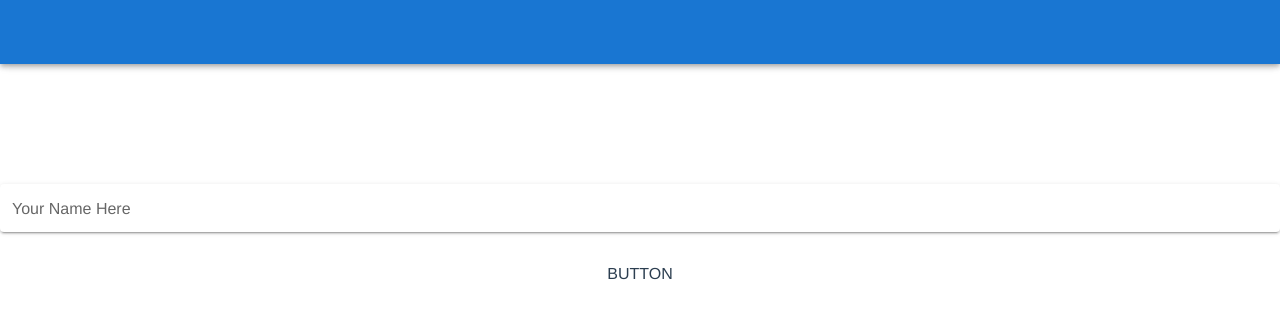
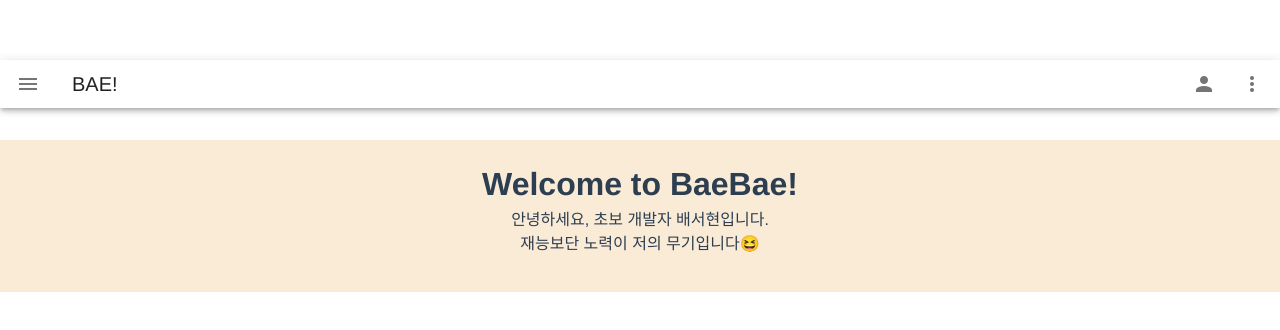
Before and after one commit to baebae02/pybo-frontend, a Vue app: page / in a window 1280 px wide. Shown: the top 330 px of the page. Built offline with nearby package versions, Linux system fonts and the light colour scheme.

Commit message:
feat: app-bar

```diff
--- a/src/App.vue
+++ b/src/App.vue
@@ -1,16 +1,25 @@
 <template>
   <v-app>
-    <v-app-bar
-      app
-      color="primary"
-      dark
-    >
-      <div class="d-flex align-center">
-      </div>
-
+    <v-app-bar absolute dense color="#FFFFFF" class="flex text-center justify-center align-center">
+      <v-app-bar-nav-icon></v-app-bar-nav-icon>
+      <v-app-bar-title>BAE!</v-app-bar-title>
       <v-spacer></v-spacer>
+      <v-btn icon>
+        <v-icon>mdi-account</v-icon>
+      </v-btn>
+      <v-menu offset-y>
+        <template v-slot:activator="{ on, attrs }">
+          <v-btn icon v-bind="attrs" v-on="on">
+            <v-icon>mdi-dots-vertical</v-icon>
+          </v-btn>
+        </template>
+        <v-list>
+          <v-list-item v-for="n in 5" :key="n" @click="() => {}">
+            <v-list-item-title>Option {{ n }}</v-list-item-title>
+          </v-list-item>
+        </v-list>
+      </v-menu>
     </v-app-bar>
-
     <v-main>
       <Intro/>
       <router-view :key="$route.fullPath"/>
--- a/src/views/Intro.vue
+++ b/src/views/Intro.vue
@@ -1,15 +1,19 @@
 <template>
   <div id="app">
-    <v-text-field
-        solo
-        label="Your Name Here"
-        clearable
-    ></v-text-field>
-    <button @click="getQuestion">BUTTON</button>
-    <ul v-for="question in this.questions.question" :key="question.id">
-      <li>subject: {{ question.subject}}</li>
-      <li>content: {{ question.content}}</li>
-    </ul>
+<!--    <v-text-field-->
+<!--        solo-->
+<!--        label="Your Name Here"-->
+<!--        clearable-->
+<!--    ></v-text-field>-->
+<!--    <button @click="getQuestion">BUTTON</button>-->
+<!--    <ul v-for="question in this.questions.question" :key="question.id">-->
+<!--      <li>subject: {{ question.subject}}</li>-->
+<!--      <li>content: {{ question.content}}</li>-->
+<!--    </ul>-->
+    <div class="topText">
+      <h1>Welcome to BaeBae!</h1>
+      <p>안녕하세요, 초보 개발자 배서현입니다.<br>재능보단 노력이 저의 무기입니다😆</p>
+    </div>
   </div>
 </template>
 
@@ -43,4 +47,14 @@ export default {
   color: #2c3e50;
   margin-top: 60px;
 }
+
+.topText {
+  display: flex;
+  background-color: antiquewhite;
+  flex-direction: column;
+  justify-content: center;
+  align-items: center;
+  margin: 80px 0px;
+  padding: 20px;
+}
 </style>
```
Also changed, not shown: 1 other file (tests, documents, lock files or other folders).
